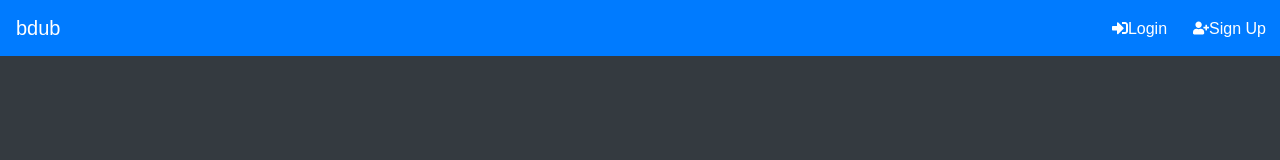
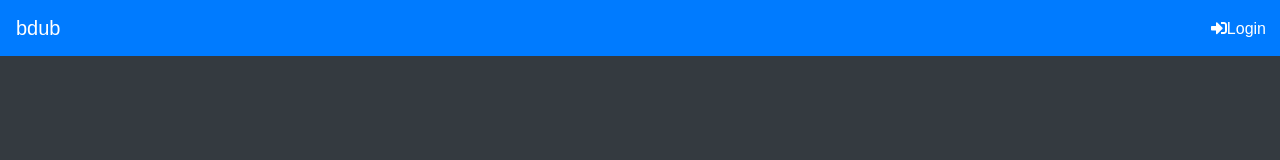
Before and after one commit to bwoestman/bwoestman.com, a React (Create React App) app: page / in a window 1280 px wide. Shown: the top 160 px of the page. Built offline with nearby package versions, Linux system fonts and the light colour scheme.

Commit message:
test(precommit)

```diff
--- a/src/navbar/Navbar.jsx
+++ b/src/navbar/Navbar.jsx
@@ -14,15 +14,6 @@ class Navbar extends React.Component {
           <NavButton dataTarget="loginModal" title="Login" modal="true">
             <FaSignInAlt className="align-middle" />
           </NavButton>
-
-          <NavButton
-            dataTarget="signUpModal"
-            title="Sign Up"
-            modal="true"
-            verify="true"
-          >
-            <FaUserPlus className="align-middle" />
-          </NavButton>
         </div>
       </nav>
     );
```
